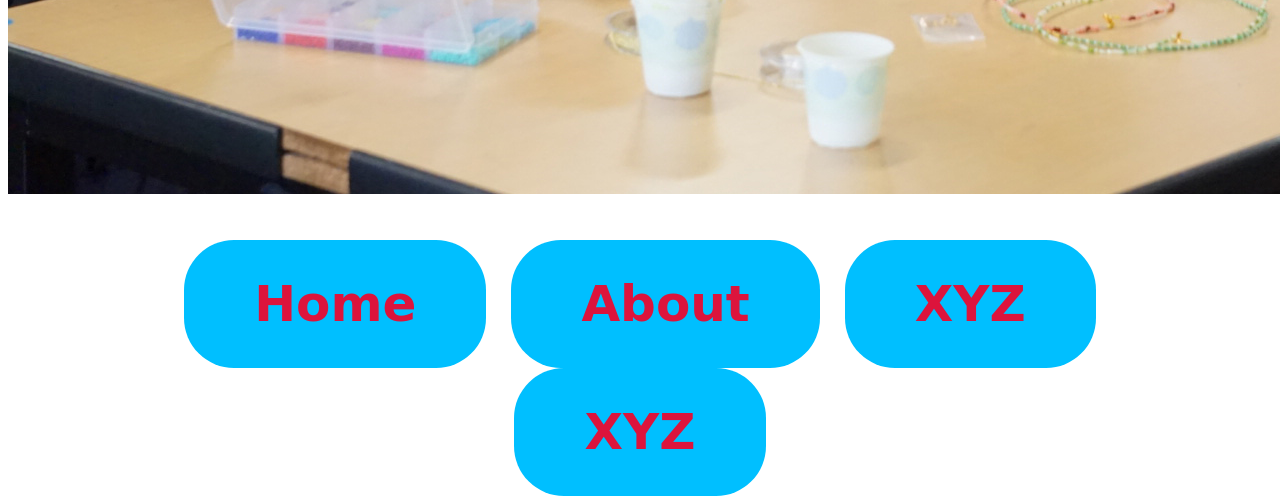
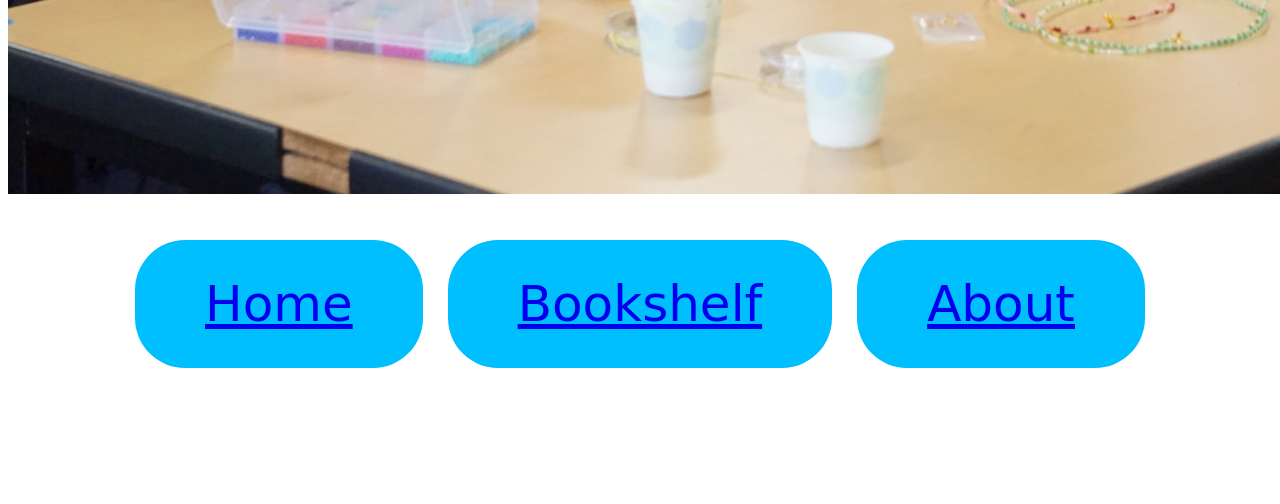
Before and after one commit to yfzhang3/PuzzleReader, a Django app: page / in a window 1280 px wide; the page is wider, and only the part inside the window is pictured. Shown: the part 1152-1656 px from the top of that part. After the commit the page ends 1520 px from the top of that part, so only its background shows below. Run offline with Django 4.2, Linux system fonts and the light colour scheme.

Commit message:
add links to nav buttons

```diff
--- a/puzzlereader/home/templates/home/book_list.html
+++ b/puzzlereader/home/templates/home/book_list.html
@@ -1,5 +1,5 @@
 <h1> My Bookshelf </h1>
-<button><a href="{% url 'home:create' %}"> Add Book</a></button>
+<button><a href="{% url 'home:create' %}"> Add Task</a></button>
 
 <ul>
     <!--
--- a/puzzlereader/home/templates/home/home_v.html
+++ b/puzzlereader/home/templates/home/home_v.html
@@ -13,7 +13,7 @@
 <meta name="theme-color" content="#ff0000">
 <html lang="en">
 
-<title>Welcome to PuzzleReader!</title>
+<title>BlairHacks</title>
 
 <head>
     <meta charset="utf-8">
@@ -31,11 +31,10 @@
     <br>
     <br>
     <div class="info-items" align="center">
-      <button class="info"><b>Home</b></button>
-      <button class="info"><b>About</b></button>
-      <button class="info"><b>XYZ</b></button>
-      <button class="info"><b>XYZ</b></button>
-    </div>
+      <button class="info"> <a href="{% url 'home:home' %}">Home</a></button>
+      <button class="info"><a href="{% url 'home:books' %}">Bookshelf</a></button>
+      <button class="info"><a href="{% url 'home:home' %}">About</a></button>
+</div>
 
 
 
```
